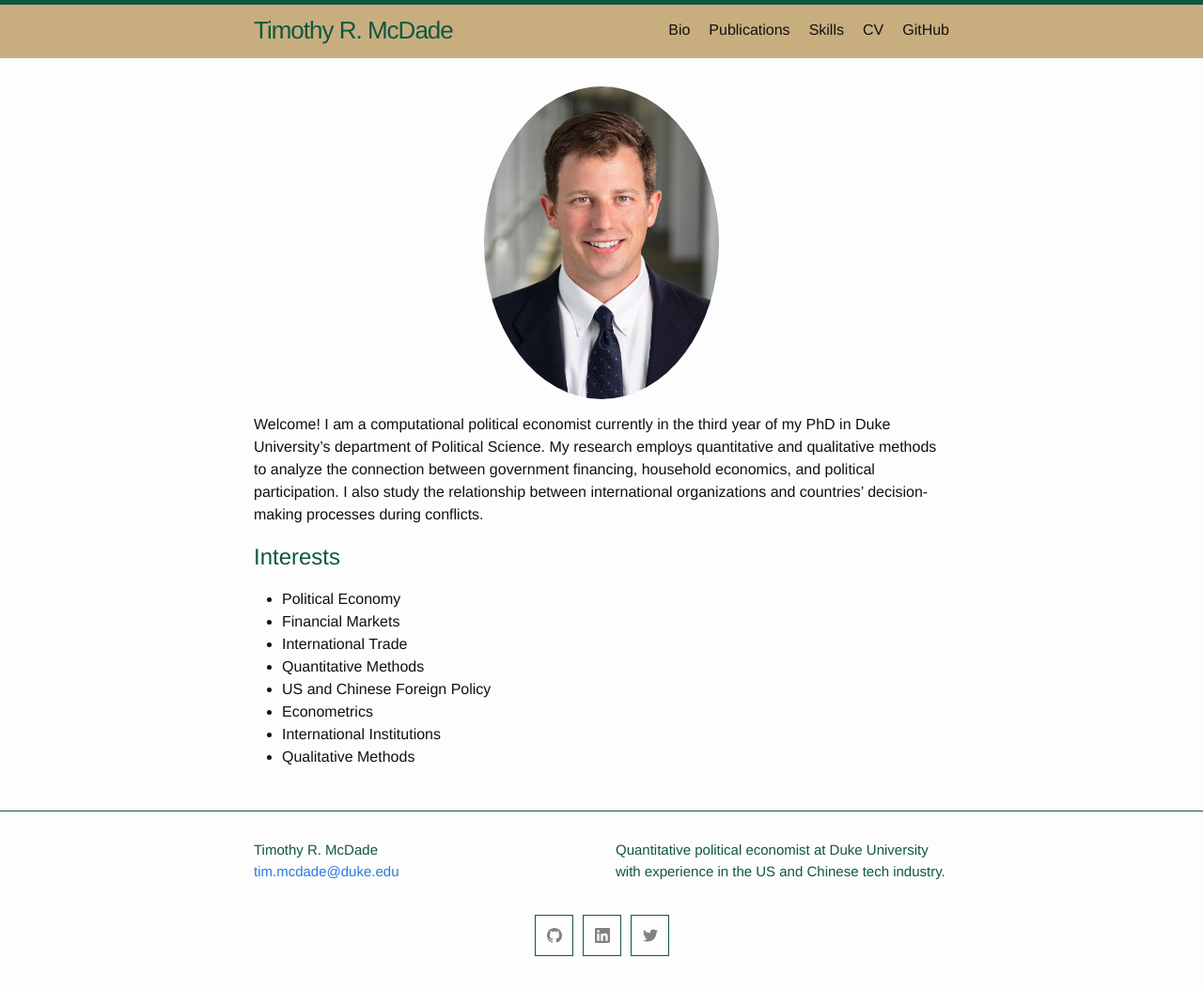
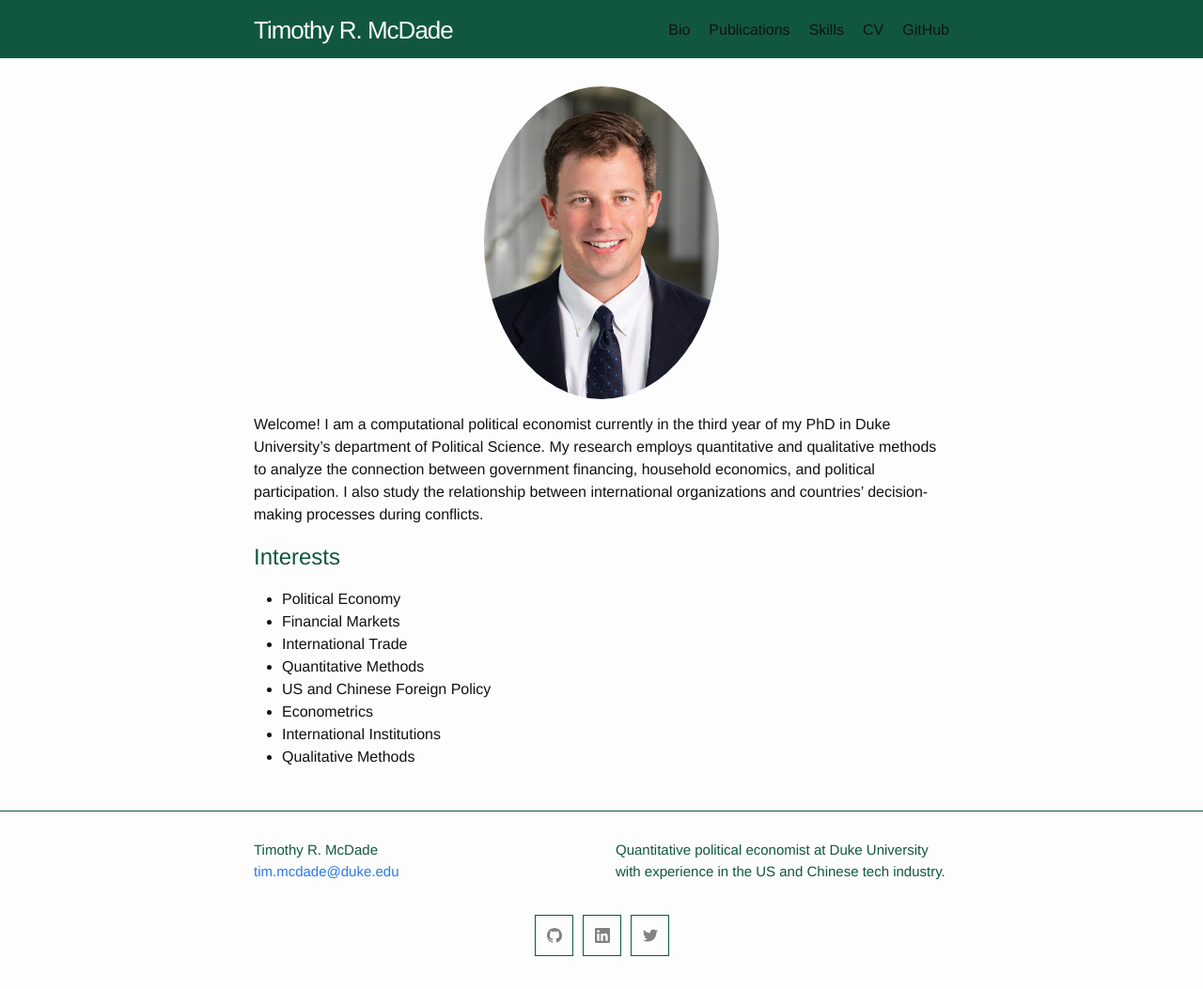
Before and after one commit to trmcdade/trmcdade.github.io, a Jekyll site: the page built from index.md, in a window 1280 px wide. Shown: the whole page at 94% size. Built offline with Jekyll 4.4.1, drawn with Linux system fonts in a browser that asks for light colours.

Commit message:
update header banner colors

```diff
--- a/_sass/minima/_layout.scss
+++ b/_sass/minima/_layout.scss
@@ -2,10 +2,11 @@
  * Site header
  */
 .site-header {
-  border-top: 5px solid $border-color-03;
+  border-top: 5px solid $brand-color;
+  border-bottom: 1px solid $brand-color;
+  // border-top: 5px solid $border-color-03;
   // border-bottom: 1px solid $border-color-01;
-  border-bottom: 1px solid $wm-gold-light;
-  background-color: $wm-gold-light;
+  background-color: $brand-color;
   min-height: $spacing-unit * 1.865;
   line-height: $base-line-height * $base-font-size * 2.25;
 
--- a/_sass/minima/skins/wm.scss
+++ b/_sass/minima/skins/wm.scss
@@ -1,6 +1,7 @@
 @charset "utf-8";
 
 // $brand-color:           #828282 !default;
+$white:                 #fdfdfd !default;
 $brand-color:           #115740 !default; // WM Green
 $wm-gold:               #B9975B !default;
 $wm-gold-light:         lighten($wm-gold, 10%) !default;
@@ -9,7 +10,7 @@ $wm-gold-light:         lighten($wm-gold, 10%) !default;
 $brand-color-light:     lighten($brand-color, 10%) !default;
 $brand-color-dark:      darken($brand-color, 10%) !default;
 
-$site-title-color:      $brand-color !default;
+$site-title-color:      $white !default;
 // $site-title-color:      $brand-color-dark !default;
 
 $text-color:            #111111 !default;
```
